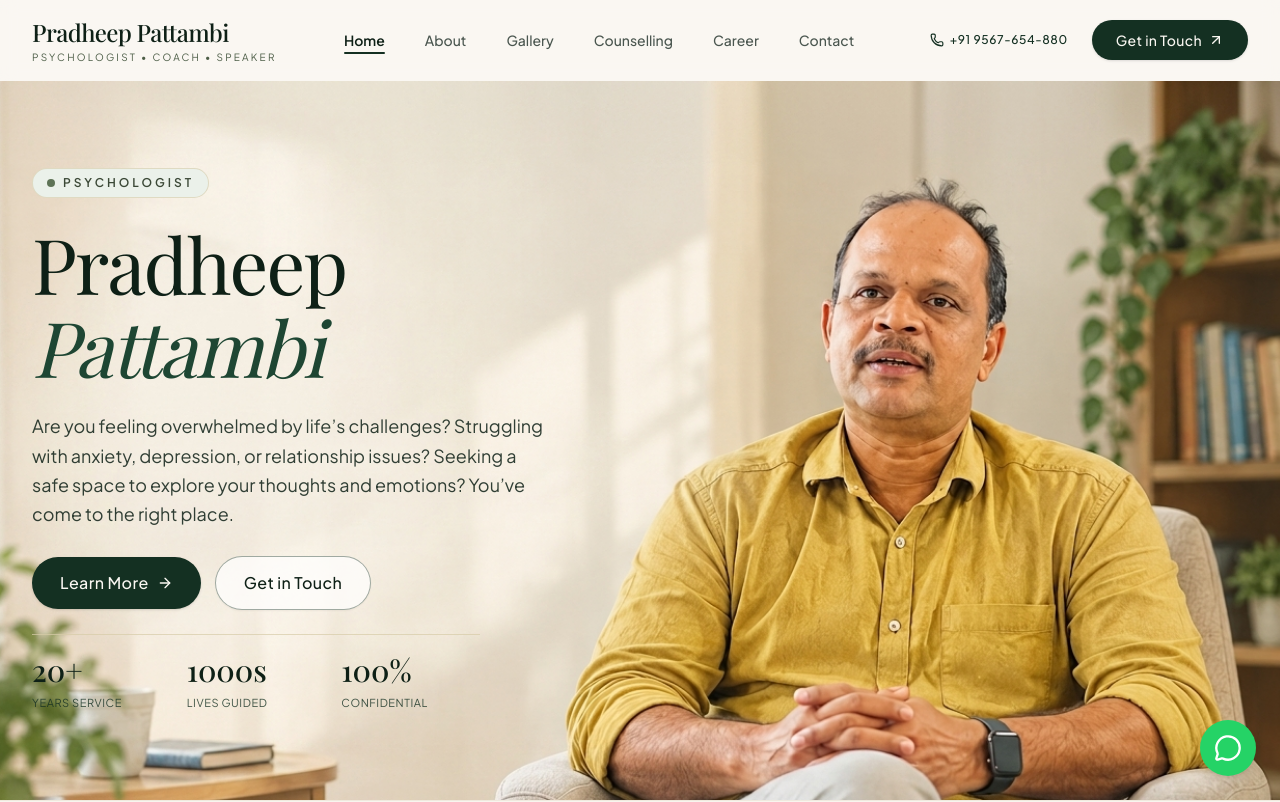
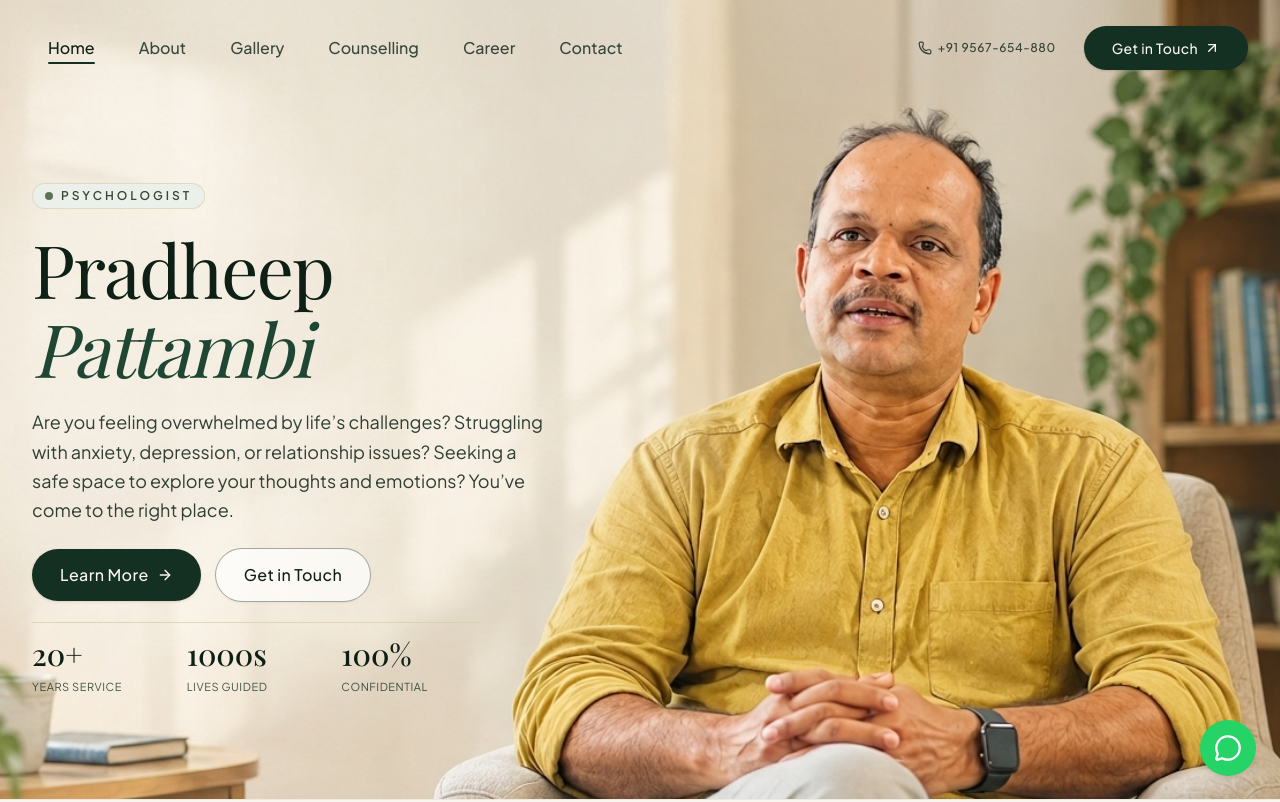
Before and after one commit to Athira132/PORTFOLIO-PRADHEEPPTB, a Next.js app: page / in a window 1280 px wide. Shown: the top 802 px of the page. Built offline with nearby package versions, Linux system fonts and the light colour scheme.

Commit message:
feat(navbar,hero): transparent navbar without brand logo, zero top crop on hero image, full-width natural colors

```diff
--- a/src/app/about/page.tsx
+++ b/src/app/about/page.tsx
@@ -30,7 +30,7 @@
       {/* ========================================================================= */}
       {/* 1. ABOUT HERO — FULL-WIDTH BRIGHT EDITORIAL BANNER */}
       {/* ========================================================================= */}
-      <section className="pt-16 sm:pt-24 pb-16 sm:pb-20 bg-[#EDF2EB] border-b border-[#D8CCA8]/60">
+      <section className="pt-28 sm:pt-36 pb-16 sm:pb-20 bg-[#EDF2EB] border-b border-[#D8CCA8]/60">
         <div className="max-w-7xl mx-auto px-4 sm:px-6 lg:px-8">
           <div className="max-w-4xl mx-auto text-center space-y-5">
             <div className="inline-flex items-center gap-2 px-3.5 py-1.5 rounded-full bg-white/80 backdrop-blur-sm border border-[#D8CCA8]/60">
--- a/src/app/career/page.tsx
+++ b/src/app/career/page.tsx
@@ -74,7 +74,7 @@
       {/* ========================================================================= */}
       {/* 1. CAREER HERO — FULL-WIDTH BRIGHT LIGHT WARM BEIGE / IVORY BANNER */}
       {/* ========================================================================= */}
-      <section className="pt-16 sm:pt-24 pb-16 sm:pb-20 bg-[#F5EFEB] border-b border-[#D8CCA8]/60">
+      <section className="pt-28 sm:pt-36 pb-16 sm:pb-20 bg-[#F5EFEB] border-b border-[#D8CCA8]/60">
         <div className="max-w-7xl mx-auto px-4 sm:px-6 lg:px-8">
           <div className="max-w-4xl mx-auto text-center space-y-5">
             <div className="inline-flex items-center gap-2 px-3.5 py-1.5 rounded-full bg-white/80 backdrop-blur-sm border border-[#D8CCA8]/60">
--- a/src/app/contact/page.tsx
+++ b/src/app/contact/page.tsx
@@ -24,7 +24,7 @@
       {/* ========================================================================= */}
       {/* 1. CONTACT HERO — FULL-WIDTH BRIGHT & WELCOMING BANNER */}
       {/* ========================================================================= */}
-      <section className="pt-16 sm:pt-24 pb-16 sm:pb-20 bg-[#FAF7F2] border-b border-[#EAE2D3]/60">
+      <section className="pt-28 sm:pt-36 pb-16 sm:pb-20 bg-[#FAF7F2] border-b border-[#EAE2D3]/60">
         <div className="max-w-7xl mx-auto px-4 sm:px-6 lg:px-8 text-center">
           <div className="inline-flex items-center gap-2 px-3.5 py-1.5 rounded-full bg-[#EBF1EA] border border-[#D8CCA8]/50 mb-4">
             <span className="w-2 h-2 rounded-full bg-olive-600" />
--- a/src/app/counselling/page.tsx
+++ b/src/app/counselling/page.tsx
@@ -44,7 +44,7 @@
       {/* ========================================================================= */}
       {/* 1. COUNSELLING HERO — FULL-WIDTH BRIGHT PALE GREEN / CREAM BANNER */}
       {/* ========================================================================= */}
-      <section className="pt-16 sm:pt-24 pb-16 sm:pb-20 bg-[#EBF1EA] border-b border-[#D8CCA8]/60">
+      <section className="pt-28 sm:pt-36 pb-16 sm:pb-20 bg-[#EBF1EA] border-b border-[#D8CCA8]/60">
         <div className="max-w-7xl mx-auto px-4 sm:px-6 lg:px-8">
           <div className="max-w-4xl mx-auto text-center space-y-5">
             <div className="inline-flex items-center gap-2 px-3.5 py-1.5 rounded-full bg-white/80 backdrop-blur-sm border border-[#D8CCA8]/60">
--- a/src/app/gallery/page.tsx
+++ b/src/app/gallery/page.tsx
@@ -26,7 +26,7 @@
       {/* ========================================================================= */}
       {/* 1. GALLERY HERO — FULL-WIDTH BRIGHT BANNER */}
       {/* ========================================================================= */}
-      <section className="pt-16 sm:pt-24 pb-12 sm:pb-16 bg-[#FAF7F2] border-b border-[#EAE2D3]/60">
+      <section className="pt-28 sm:pt-36 pb-12 sm:pb-16 bg-[#FAF7F2] border-b border-[#EAE2D3]/60">
         <div className="max-w-7xl mx-auto px-4 sm:px-6 lg:px-8 text-center">
           <div className="inline-flex items-center gap-2 px-3.5 py-1.5 rounded-full bg-[#EBF1EA] border border-[#D8CCA8]/50 mb-4">
             <span className="w-2 h-2 rounded-full bg-olive-600" />
--- a/src/app/page.tsx
+++ b/src/app/page.tsx
@@ -25,27 +25,27 @@
   return (
     <div className="overflow-x-hidden">
       {/* ========================================================================= */}
-      {/* 1. HERO SECTION — FULL-WIDTH BACKGROUND IMAGE BANNER (NO OVERLAYS / GRADIENTS) */}
+      {/* 1. HERO SECTION — FULL-WIDTH BACKGROUND (NO TOP CROP, NO GRADIENTS/OVERLAYS) */}
       {/* ========================================================================= */}
-      <section className="relative h-[calc(100svh-4.5rem)] md:h-[calc(100vh-5rem)] min-h-[560px] max-h-[820px] flex items-center bg-[#FAF7F2] overflow-hidden border-b border-[#EAE2D3]/60">
-        {/* Full-width background image with natural colors and zero overlays */}
+      <section className="relative w-full min-h-[620px] md:min-h-[680px] lg:h-[100vh] max-h-[860px] flex items-center bg-[#FAF7F2] overflow-hidden border-b border-[#EAE2D3]/60">
+        {/* Full-width original photo, anchored to the top so the top is never cropped */}
         <div className="absolute inset-0 z-0">
           <Image
             src="/images/pradheep-hero.png"
             alt="Pradheep Pattambi - Psychologist and Life Skill Coach"
             fill
             priority
-            quality={95}
-            className="object-cover object-[80%_bottom] md:object-[82%_bottom]"
+            quality={100}
+            className="object-cover object-[right_top] md:object-[82%_top]"
             sizes="100vw"
           />
         </div>
 
-        {/* Hero Content on the left */}
-        <div className="relative z-10 max-w-7xl mx-auto px-4 sm:px-6 lg:px-8 py-6 sm:py-8 md:py-10 w-full flex flex-col justify-center">
-          <div className="max-w-xl lg:max-w-2xl space-y-5 sm:space-y-6">
+        {/* Hero Content on the left (with padding to clear the transparent navbar) */}
+        <div className="relative z-10 max-w-7xl mx-auto px-4 sm:px-6 lg:px-8 pt-24 sm:pt-28 md:pt-32 pb-8 sm:pb-12 w-full flex flex-col justify-center">
+          <div className="max-w-xl lg:max-w-2xl space-y-4 sm:space-y-5">
             {/* Small Label */}
-            <div className="inline-flex items-center gap-2 px-3.5 py-1.5 rounded-full bg-[#EBF1EA] border border-[#D8CCA8]/60 w-fit">
+            <div className="inline-flex items-center gap-2 px-3 py-1 rounded-full bg-[#EBF1EA] border border-[#D8CCA8]/60 w-fit">
               <span className="w-2 h-2 rounded-full bg-olive-600" />
               <span className="text-[11px] sm:text-xs uppercase tracking-[0.25em] font-semibold text-olive-800">
                 PSYCHOLOGIST
@@ -53,7 +53,7 @@
             </div>
 
             {/* Main Heading */}
-            <h1 className="font-serif text-4xl sm:text-5xl md:text-6xl lg:text-[4.2rem] xl:text-[4.8rem] font-normal text-forest-950 tracking-tight leading-[1.08]">
+            <h1 className="font-serif text-4xl sm:text-5xl md:text-6xl lg:text-[4.2rem] xl:text-[4.6rem] font-normal text-forest-950 tracking-tight leading-[1.08]">
               Pradheep <br />
               <span className="italic font-normal text-forest-800">Pattambi</span>
             </h1>
@@ -84,7 +84,7 @@
             </div>
 
             {/* Quick Trust Highlights */}
-            <div className="pt-5 border-t border-[#D8CCA8]/70 grid grid-cols-3 gap-4 max-w-md">
+            <div className="pt-4 border-t border-[#D8CCA8]/70 grid grid-cols-3 gap-4 max-w-md">
               <div>
                 <span className="block font-serif text-2xl sm:text-3xl text-forest-950 font-medium leading-none mb-1">
                   20+
--- a/src/components/layout/Navbar.tsx
+++ b/src/components/layout/Navbar.tsx
@@ -22,15 +22,6 @@
 export default function Navbar() {
   const pathname = usePathname();
   const [mobileMenuOpen, setMobileMenuOpen] = useState(false);
-  const [isScrolled, setIsScrolled] = useState(false);
-
-  useEffect(() => {
-    const handleScroll = () => {
-      setIsScrolled(window.scrollY > 20);
-    };
-    window.addEventListener("scroll", handleScroll);
-    return () => window.removeEventListener("scroll", handleScroll);
-  }, []);
 
   // Close mobile menu on route change
   useEffect(() => {
@@ -38,31 +29,11 @@
   }, [pathname]);
 
   return (
-    <header
-      className={`sticky top-0 z-50 transition-all duration-300 ${
-        isScrolled
-          ? "bg-[#FAF7F2]/90 backdrop-blur-md shadow-sm border-b border-[#EAE2D3]"
-          : "bg-[#FAF7F2]/70 backdrop-blur-sm border-b border-transparent"
-      }`}
-    >
+    <header className="absolute top-0 inset-x-0 z-50 bg-transparent">
       <div className="max-w-7xl mx-auto px-4 sm:px-6 lg:px-8">
-        <div className="flex items-center justify-between h-18 md:h-20">
-          {/* Logo & Identity */}
-          <Link
-            href="/"
-            className="group flex flex-col focus:outline-none"
-            aria-label="Pradheep Pattambi Homepage"
-          >
-            <span className="font-serif text-xl sm:text-2xl font-medium tracking-tight text-forest-950 group-hover:text-forest-800 transition-colors">
-              Pradheep Pattambi
-            </span>
-            <span className="text-[9px] sm:text-[10px] font-sans tracking-[0.22em] uppercase text-olive-700 font-normal mt-0.5">
-              PSYCHOLOGIST &bull; COACH &bull; SPEAKER
-            </span>
-          </Link>
-
-          {/* Desktop Navigation */}
-          <nav className="hidden lg:flex items-center space-x-1 xl:space-x-2">
+        <div className="flex items-center justify-between h-20 md:h-24">
+          {/* Desktop Navigation Links — Left/Center (No brand name) */}
+          <nav className="hidden lg:flex items-center space-x-1 xl:space-x-3">
             {navLinks.map((item) => {
               const isActive =
                 item.href === "/"
@@ -73,10 +44,10 @@
                 <Link
                   key={item.name}
                   href={item.href}
-                  className={`relative px-4 py-2 text-sm font-medium transition-colors font-sans rounded-full ${
+                  className={`relative px-4 py-2 text-sm xl:text-base font-medium transition-colors font-sans rounded-full ${
                     isActive
-                      ? "text-forest-950 font-semibold"
-                      : "text-muted-text hover:text-forest-900 hover:bg-[#F3EDE2]"
+                      ? "text-forest-950 font-bold"
+                      : "text-forest-950/80 hover:text-forest-950 hover:bg-forest-950/5"
                   }`}
                 >
                   {item.name}
@@ -88,38 +59,32 @@
             })}
           </nav>
 
-          {/* Right CTA - Desktop */}
-          <div className="hidden lg:flex items-center gap-4">
+          {/* Right CTA — Desktop */}
+          <div className="hidden lg:flex items-center gap-5">
             <a
               href="https://api.whatsapp.com/send?phone=919567654880"
               target="_blank"
               rel="noopener noreferrer"
-              className="flex items-center gap-1.5 text-xs uppercase tracking-wider text-forest-900 hover:text-forest-700 font-medium px-2 py-1"
+              className="flex items-center gap-1.5 text-xs uppercase tracking-wider text-forest-950/80 hover:text-forest-950 font-medium px-2 py-1"
             >
               <Phone className="w-3.5 h-3.5" />
               <span>+91 9567-654-880</span>
             </a>
             <Link
               href="/contact"
-              className="inline-flex items-center justify-center gap-1.5 px-6 py-2.5 rounded-full bg-forest-900 text-[#FAF7F2] hover:bg-forest-800 transition-all shadow-sm hover:shadow text-sm font-medium tracking-wide group"
+              className="inline-flex items-center justify-center gap-1.5 px-7 py-3 rounded-full bg-forest-900 text-[#FAF7F2] hover:bg-forest-800 transition-all shadow-sm hover:shadow text-sm font-medium tracking-wide group"
             >
               <span>Get in Touch</span>
               <ArrowUpRight className="w-4 h-4 transition-transform group-hover:translate-x-0.5 group-hover:-translate-y-0.5" />
             </Link>
           </div>
 
-          {/* Mobile Hamburger Button */}
-          <div className="flex lg:hidden items-center gap-3">
-            <Link
-              href="/contact"
-              className="sm:inline-flex hidden items-center justify-center px-4 py-2 rounded-full bg-forest-900 text-[#FAF7F2] text-xs font-medium"
-            >
-              Get in Touch
-            </Link>
+          {/* Mobile Top Bar */}
+          <div className="flex lg:hidden items-center justify-between w-full">
             <button
               type="button"
               onClick={() => setMobileMenuOpen(!mobileMenuOpen)}
-              className="p-2.5 rounded-xl text-forest-950 hover:bg-[#F3EDE2] transition-colors focus:outline-none"
+              className="p-2.5 rounded-xl text-forest-950 hover:bg-forest-950/10 transition-colors focus:outline-none"
               aria-label={mobileMenuOpen ? "Close navigation" : "Open navigation"}
             >
               {mobileMenuOpen ? (
@@ -128,6 +93,13 @@
                 <Menu className="w-6 h-6" />
               )}
             </button>
+
+            <Link
+              href="/contact"
+              className="inline-flex items-center justify-center px-5 py-2.5 rounded-full bg-forest-900 text-[#FAF7F2] text-xs font-medium shadow-sm"
+            >
+              Get in Touch
+            </Link>
           </div>
         </div>
       </div>
```
